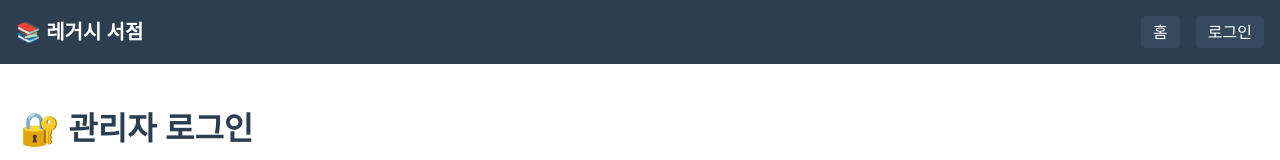
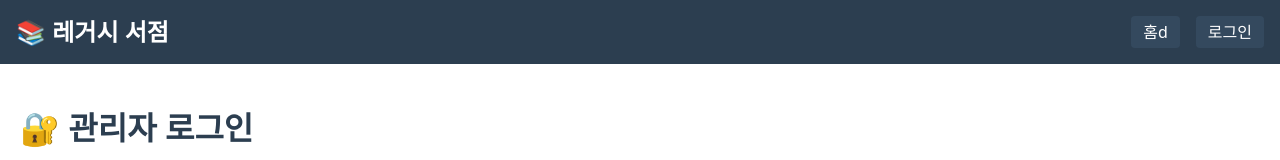
Before and after one commit to jihaneol/code-test, a Next.js app: page /login in a window 1280 px wide. Shown: the top 160 px of the page. Built offline with nearby package versions, Linux system fonts and the light colour scheme.

Commit message:
헤더 컴포넌트 생성 - <a> -> <Link> 변경 - login, app 페이지 -> 헤더 컴포넌트 사용으로 변경

```diff
--- a/src/app/login/page.tsx
+++ b/src/app/login/page.tsx
@@ -1,6 +1,7 @@
 "use client";
-import { useState } from "react";
-import { useRouter } from "next/navigation";
+import {useState} from "react";
+import {useRouter} from "next/navigation";
+import Header from "@/components/Header";
 
 var ADMIN_PASSWORD = "admin123";
 
@@ -20,31 +21,7 @@ export default function Login() {
 
   return (
     <div className="bg-white min-h-screen">
-      <nav
-        className="p-4 mb-5"
-        style={{ background: "#2c3e50", color: "white" }}
-      >
-        <div className="flex justify-between items-center">
-          <h2 className="text-xl font-bold">📚 레거시 서점</h2>
-          <div className="flex gap-4">
-            <a
-              href="/"
-              className="px-3 py-1 rounded"
-              style={{ background: "#34495e" }}
-            >
-              홈
-            </a>
-            <a
-              href="/login"
-              className="px-3 py-1 rounded"
-              style={{ background: "#34495e" }}
-            >
-              로그인
-            </a>
-          </div>
-        </div>
-      </nav>
-
+      <Header/>
       <div className="p-5">
         <h1
           style={{ color: "#2c3e50", fontSize: "32px" }}
--- a/src/app/page.tsx
+++ b/src/app/page.tsx
@@ -1,18 +1,20 @@
 "use client";
-import { useEffect, useState } from "react";
-import { useSearchParams } from "next/navigation";
+import {useEffect, useState} from "react";
+import {useSearchParams} from "next/navigation";
+import {Book} from "@/types/data";
+import Header from "@/components/Header";
 
 var ADMIN_PASSWORD = "admin123";
 let API_URL = "http://localhost:3000/api";
 
 export default function Home() {
   const searchParams = useSearchParams();
-  const [books, setBooks] = useState([]);
-  const [cart, setcart] = useState([]);
+  const [books, setBooks] = useState<Book[]>([]);
+  const [cart, setcart] = useState<Book[]>([]);
   const [user_name, setUserName] = useState("");
   const [AdminMode, setAdminMode] = useState(false);
   const [newBookTitle, setnewbooktitle] = useState("");
-  const [newBookPrice, setNewBookPrice] = useState("");
+  const [newBookPrice, setNewBookPrice] = useState<number|"">("");
   const [SearchTerm, setSearchTerm] = useState("");
 
   useEffect(() => {
@@ -26,7 +28,7 @@ export default function Home() {
     }
   }, []);
 
-  function addToCart(book) {
+  function addToCart(book : Book) {
     fetch(API_URL + "/cart?bookId=" + book.id + "&user=" + user_name)
       .then((res) => res.json())
       .then(() => {
@@ -70,31 +72,7 @@ export default function Home() {
     : books;
   return (
     <div className="bg-white min-h-screen">
-      <nav
-        className="p-4 mb-5"
-        style={{ background: "#2c3e50", color: "white" }}
-      >
-        <div className="flex justify-between items-center">
-          <h2 className="text-2xl font-bold">📚 레거시 서점</h2>
-          <div className="flex gap-4">
-            <a
-              href="/"
-              className="px-3 py-1 rounded"
-              style={{ background: "#34495e" }}
-            >
-              홈
-            </a>
-            <a
-              href="/login"
-              className="px-3 py-1 rounded"
-              style={{ background: "#34495e" }}
-            >
-              로그인
-            </a>
-          </div>
-        </div>
-      </nav>
-
+      <Header/>
       <div className="p-5">
         <input
           placeholder="도서 검색..."
@@ -122,7 +100,7 @@ export default function Home() {
             <input
               placeholder="가격"
               value={newBookPrice}
-              onChange={(e) => setNewBookPrice(e.target.value)}
+              onChange={(e) => setNewBookPrice(Number(e.target.value))}
               className="px-3 py-2 mr-2 border border-gray-300 rounded"
               style={{ background: "#fff" }}
               type="text"
@@ -185,7 +163,7 @@ export default function Home() {
               className="mt-4 text-xl font-bold"
               style={{ color: "#2c3e50" }}
             >
-              총액: {cart.reduce((sum, item) => sum + parseInt(item.price), 0)}
+              총액: {cart.reduce((sum, item) => sum + item.price, 0)}
               원
             </div>
           </div>
--- /dev/null
+++ b/src/components/Header.tsx
@@ -0,0 +1,17 @@
+"use client";
+
+import Link from "next/link";
+
+export default function Header() {
+    return (
+        <header className="p-4 mb-5" style={{background: "#2c3e50", color: "white"}}>
+            <div className="flex justify-between items-center">
+                <h2 className="text-2xl font-bold">📚 레거시 서점</h2>
+                <div className="flex gap-4">
+                    <Link href="/" className="px-3 py-1 rounded bg-[#34495e]">홈d</Link>
+                    <Link href="/login" className="px-3 py-1 rounded bg-[#34495e]">로그인</Link>
+                </div>
+            </div>
+        </header>
+    );
+}
```
